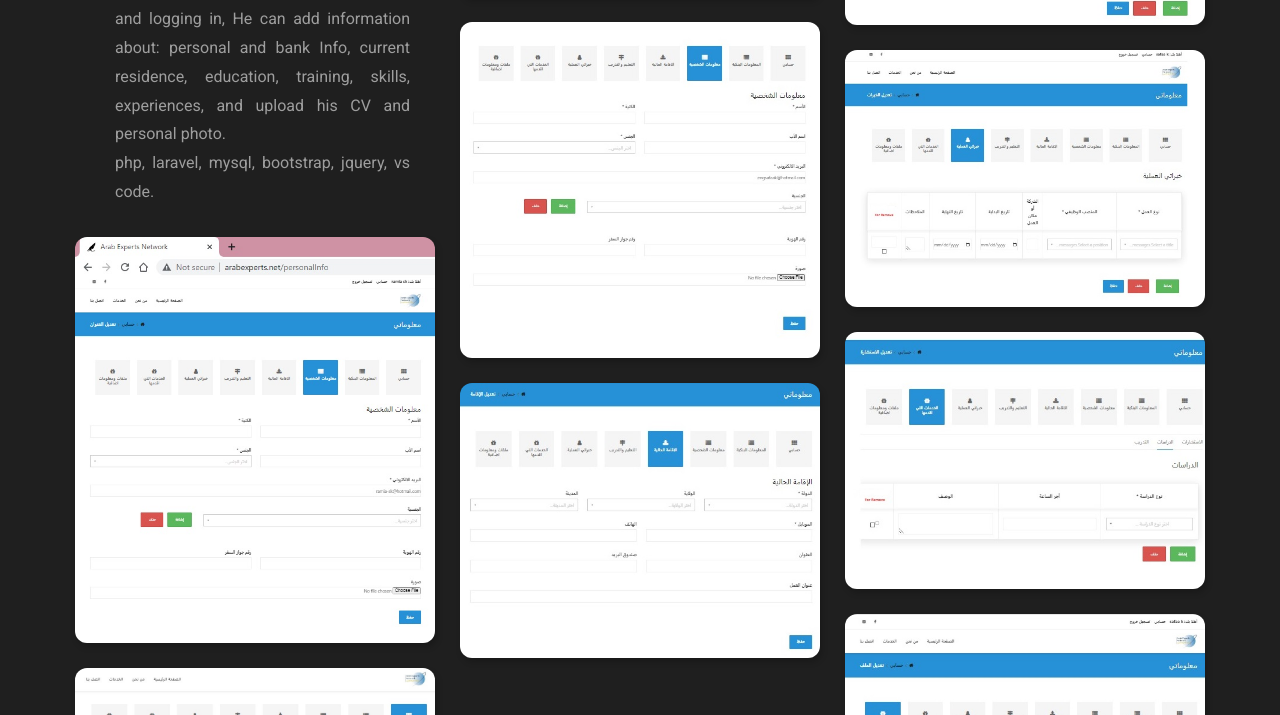
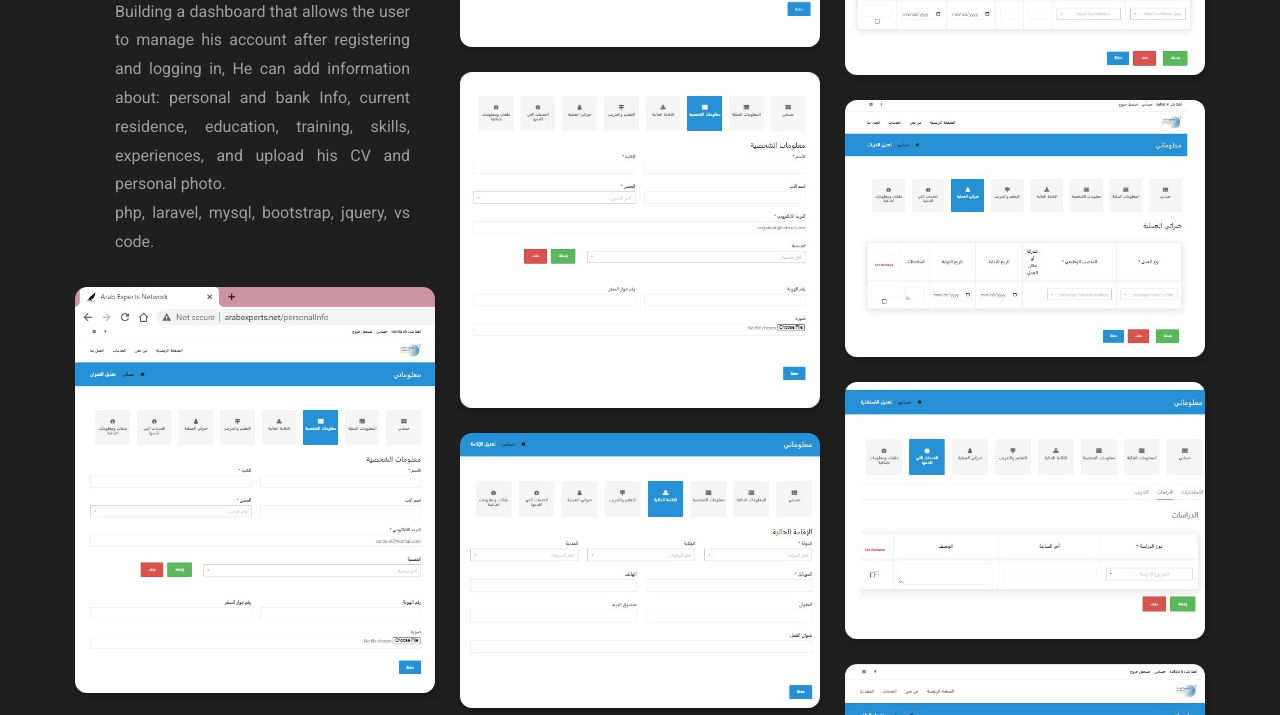
Before and after one commit to safaa-kh/safaa-kh.github.io, a plain HTML site: page aen-dashboard.html in a window 1280 px wide. Shown: the part 279-994 px from the top of the page. Drawn offline with nearby package versions, Linux system fonts and the light colour scheme; a web font is replaced by a local one.

Commit message:
6th commit 27-9-2022

```diff
--- a/aen-dashboard.html
+++ b/aen-dashboard.html
@@ -80,7 +80,7 @@
         - #PROJECTS
       -->
 
-      <section class="project" id="portfolio" style="padding-top: 50px;">
+      <section class="project" id="portfolio">
 
         <ul class="project-list">
 
```
Also changed, not shown: index.html (+1 -1 lines).
